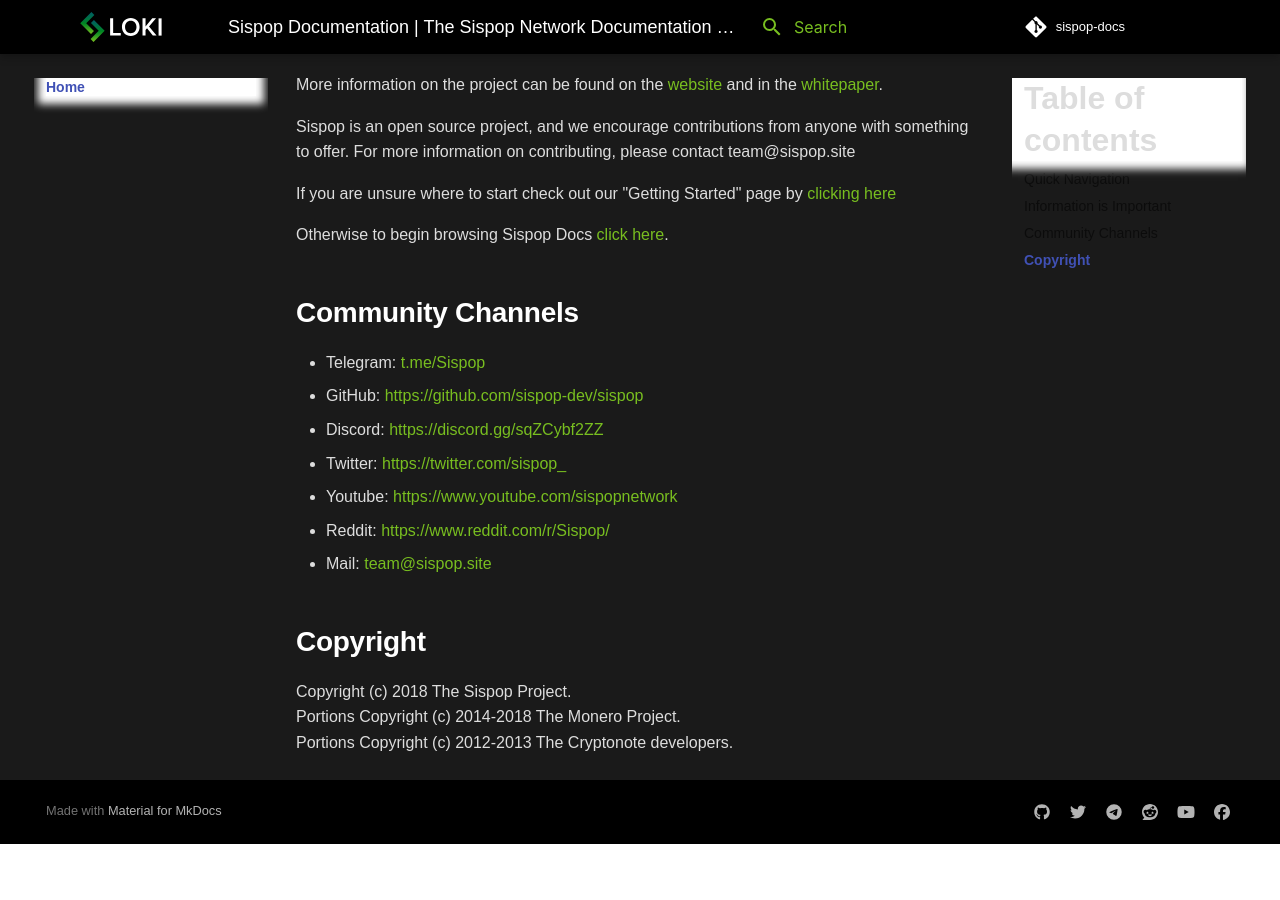
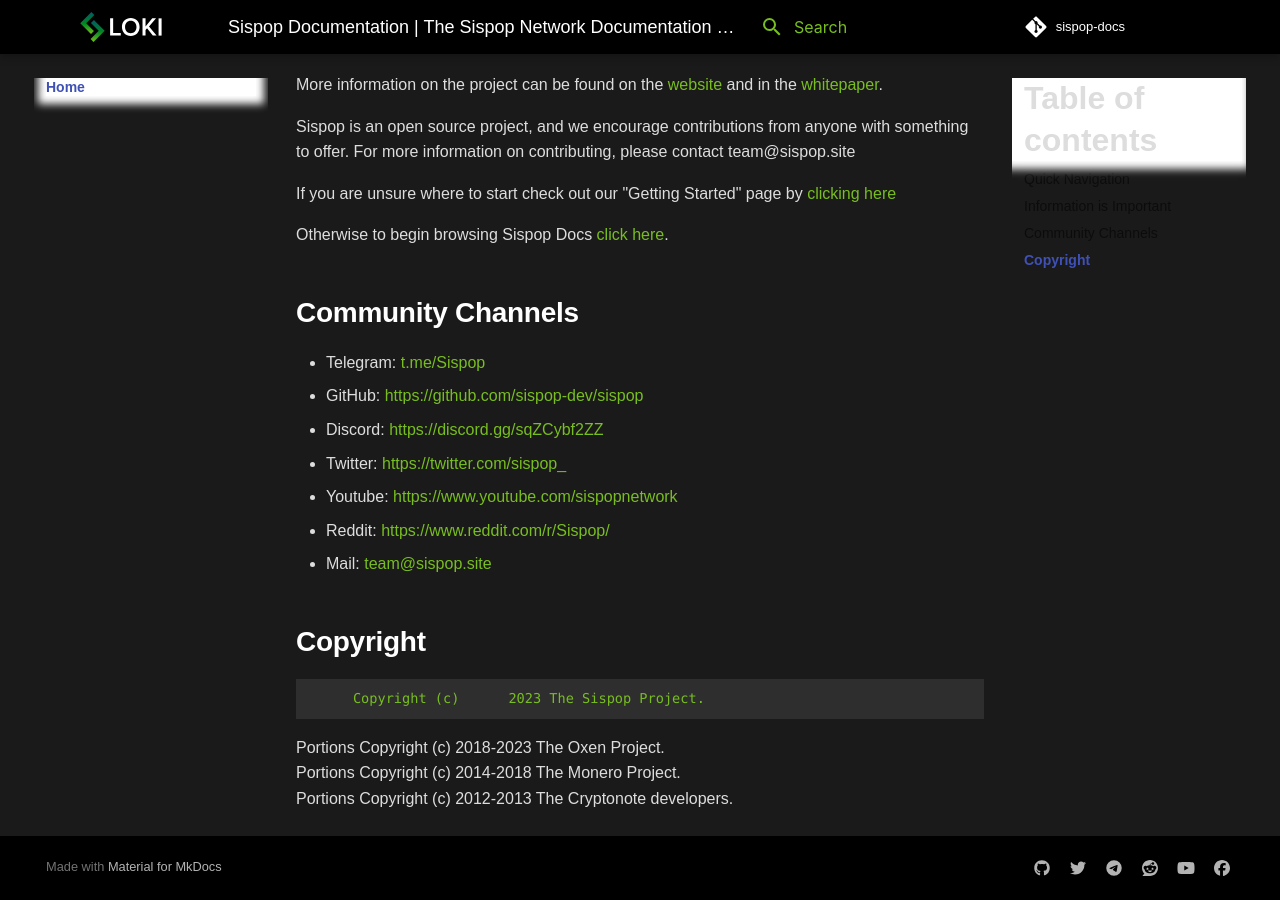
Before and after one commit to sispop-dev/docs.github.io, an MkDocs documentation site: the page built from docs/index.md, in a window 1280 px wide and 900 px high, scrolled down 1339 px. Built offline with MkDocs 1.6.1 and Material for MkDocs 9.7.7, drawn with Linux system fonts in a browser that asks for light colours; comment, search, counter and statistics services are not loaded; before the commit the page ends 2183 px from its top, so only the background shows below that.

Commit message:
Added Oxen copyright

```diff
--- a/docs/index.md
+++ b/docs/index.md
@@ -41,6 +41,7 @@ Otherwise to begin browsing Sispop Docs [click here](Introduction/SispopNetwork.
 
 ## Copyright
 
-Copyright (c) 2018 The Sispop Project.
+         Copyright (c)      2023 The Sispop Project.
+Portions Copyright (c) 2018-2023 The Oxen Project.
 Portions Copyright (c) 2014-2018 The Monero Project.
 Portions Copyright (c) 2012-2013 The Cryptonote developers.
```
